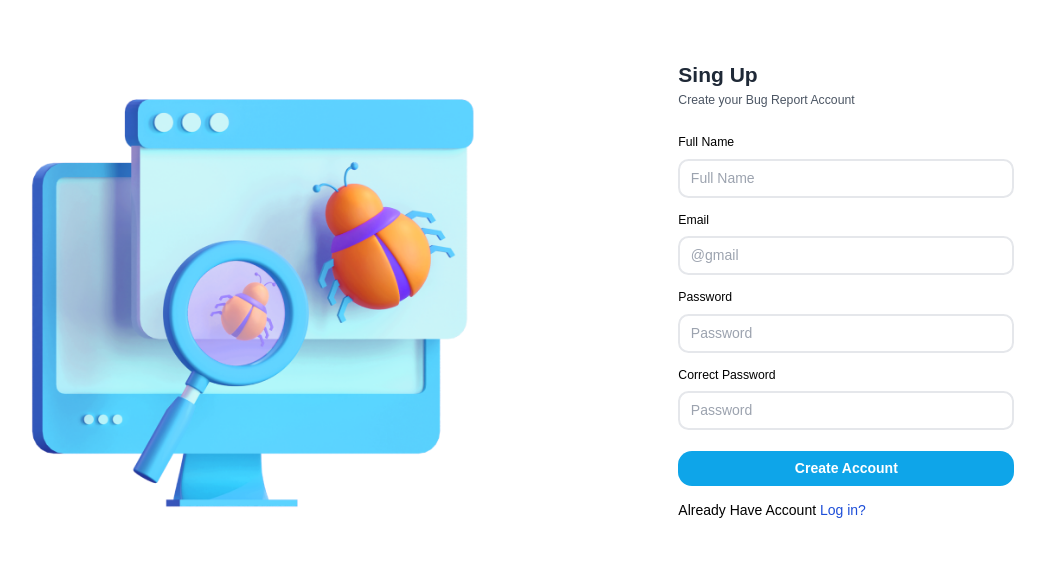
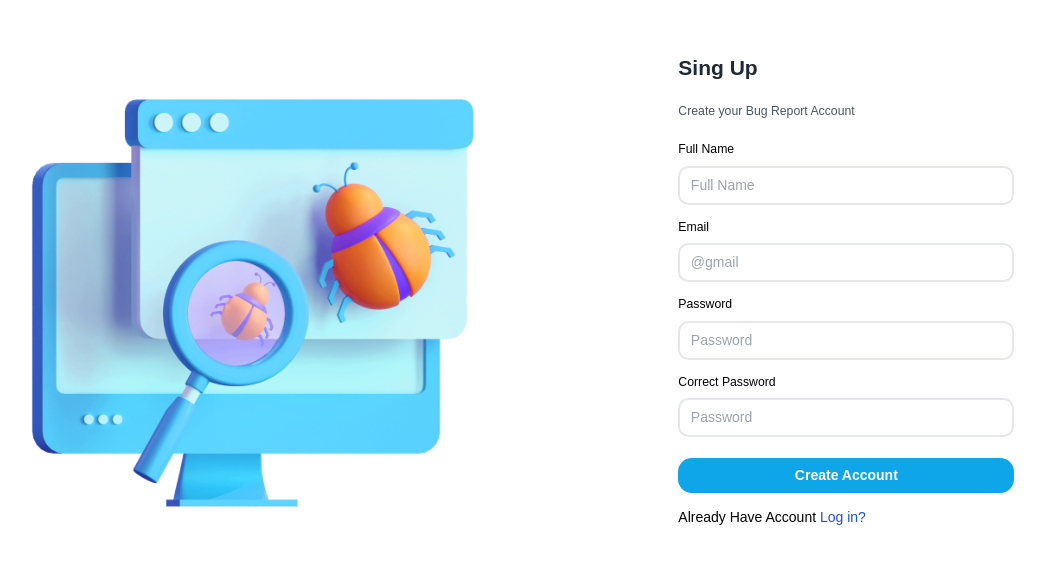
Before and after one commit to nunutech40/cs-ticketing-rjs, a React (Create React App) app: page /register in a window 1280 px wide. Shown: the part 109-672 px from the top of the page, without its empty margins (175-1220 px from the left). Built offline with nearby package versions, Linux system fonts and the light colour scheme; the HTML template or start-up script is replaced by a standard one.

Commit message:
refactor margin

```diff
--- a/src/components/auth/register.js
+++ b/src/components/auth/register.js
@@ -18,8 +18,8 @@ export default function Register(props) {
                 </div>
                 <div className="flex md:w-1/3 justify-left items-center">
                     <form className="bg-white  w-full">
-                        <h1 className="text-gray-800 font-bold text-2xl mb-1">Sing Up</h1>
-                        <p className="text-sm font-normal text-gray-600 mb-7">Create your Bug Report Account</p>
+                        <h1 className="text-gray-800 font-bold text-2xl mb-6">Sing Up</h1>
+                        <p className="text-sm font-normal text-gray-600 mb-6">Create your Bug Report Account</p>
 
                         <div className="mb-4 max-w-sm">
                             <label className="block text-grey-darker text-sm mb-2" htmlFor="fullness">
```
